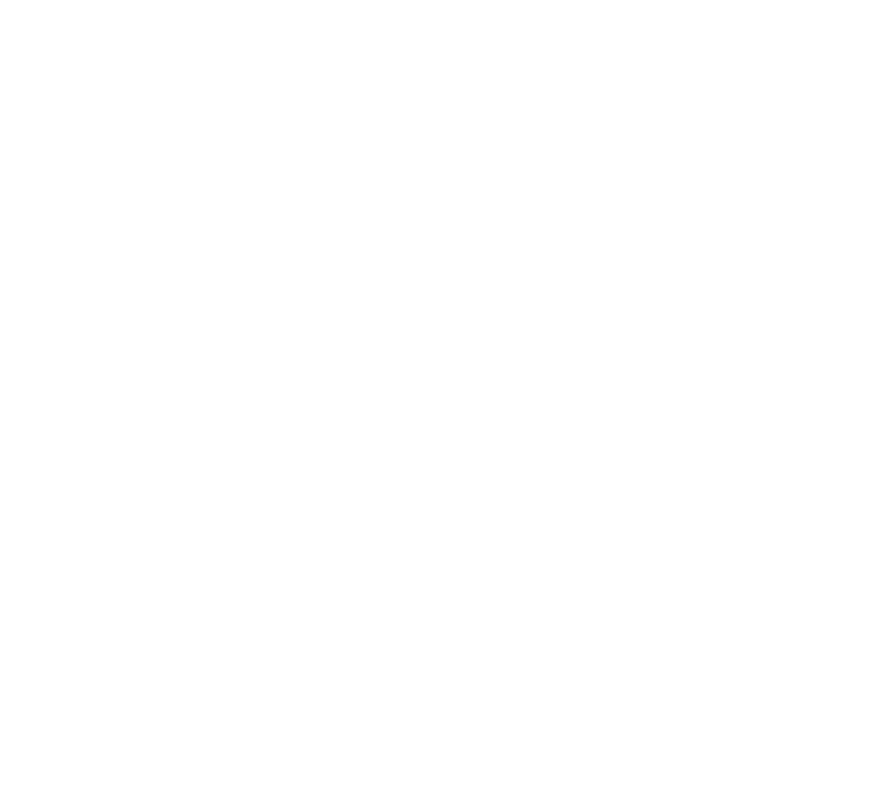
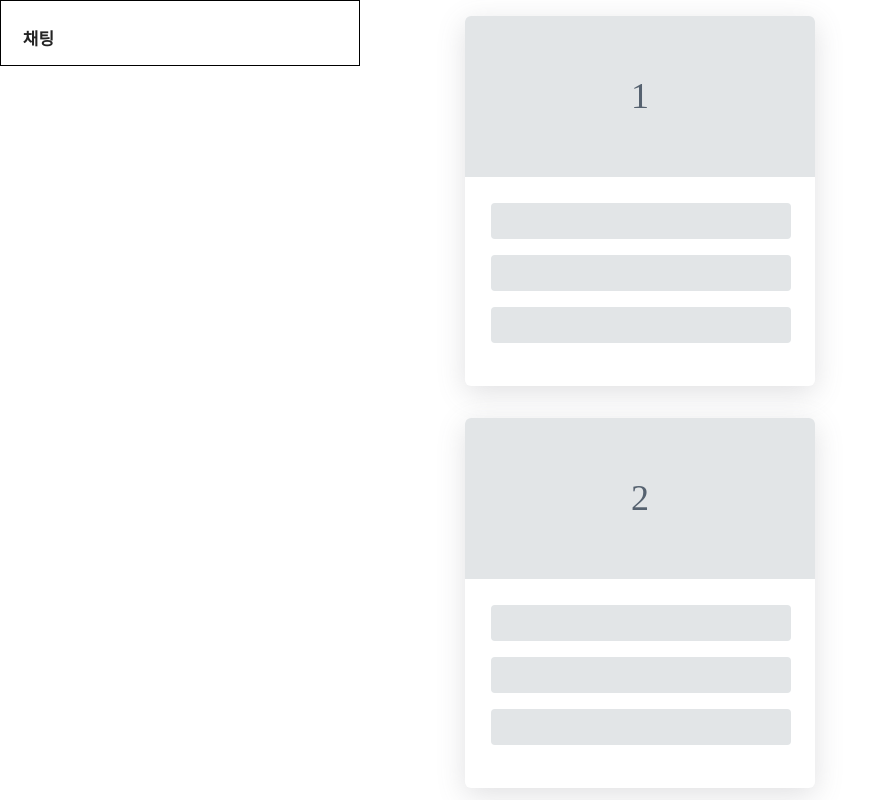
Before and after one commit to HackISTP/todoBoard, a React (Create React App) app: page /chatlist in a window 1280 px wide. Before the commit this address had no page. Shown: the top 800 px of the page, without its empty margins (0-882 px from the left). Built offline with nearby package versions, Linux system fonts and the light colour scheme.

Commit message:
:art: ADD: 무한 스크롤 test

```diff
--- /dev/null
+++ b/src/pages/ChatList.jsx
@@ -0,0 +1,107 @@
+import { useEffect, useState } from "react";
+import styled from "styled-components";
+import Item from "./Item";
+import Loader from "./Loader";
+const ChatList = () => {
+  const [target, setTarget] = useState(null);
+  const [isLoaded, setIsLoaded] = useState(false);
+  const [itemLists, setItemLists] = useState([1]);
+
+  useEffect(() => {
+    console.log(itemLists);
+  }, [itemLists]);
+
+  const getMoreItem = async () => {
+    setIsLoaded(true);
+    await new Promise((resolve) => setTimeout(resolve, 1500));
+    let Items = [1, 2, 3, 4, 5, 6, 7, 8, 9, 10];
+    setItemLists((itemLists) => itemLists.concat(Items));
+    setIsLoaded(false);
+  };
+
+  const onIntersect = async ([entry], observer) => {
+    if (entry.isIntersecting && !isLoaded) {
+      observer.unobserve(entry.target);
+      await getMoreItem();
+      observer.observe(entry.target);
+    }
+  };
+
+  useEffect(() => {
+    let observer;
+    if (target) {
+      observer = new IntersectionObserver(onIntersect, {
+        threshold: 0.4,
+      });
+      observer.observe(target);
+    }
+    return () => observer && observer.disconnect();
+  }, [target]);
+  return (
+    <>
+      <ChatHeader>
+        <p>채팅</p>
+      </ChatHeader>
+      <div>
+        <AppWrap>
+          {itemLists.map((v, i) => {
+            return <Item number={i + 1} key={i} />;
+          })}
+          <div ref={setTarget} className="Target-Element">
+            {isLoaded && <Loader />}
+          </div>
+        </AppWrap>
+      </div>
+    </>
+  );
+};
+export default ChatList;
+const ChatHeader = styled.div`
+  box-sizing: border-box;
+
+  position: absolute;
+  width: 360px;
+  height: 66px;
+  left: 0px;
+  top: 0px;
+  border: 1px solid black;
+  /* White */
+
+  background: #ffffff;
+  & p {
+    position: absolute;
+    left: 6.11%;
+    right: 85%;
+    top: 40.91%;
+    bottom: 21.21%;
+
+    font-family: "Noto Sans KR";
+    font-style: normal;
+    font-weight: 700;
+    font-size: 17px;
+    line-height: 25px;
+    /* identical to box height */
+
+    /* black */
+
+    color: #242424;
+  }
+`;
+const AppWrap = styled.div`
+  width: 100%;
+  height: 100%;
+  display: flex;
+  flex-direction: column;
+  justify-content: center;
+  text-align: center;
+  align-items: center;
+
+  .Target-Element {
+    width: 100vw;
+    height: 140px;
+    display: flex;
+    justify-content: center;
+    text-align: center;
+    align-items: center;
+  }
+`;
--- a/src/shares/Router.js
+++ b/src/shares/Router.js
@@ -1,15 +1,20 @@
 import { BrowserRouter, Route, Routes } from "react-router-dom";
-import Chat from "../pages/Chat";
+import Signup from "../pages/Signup";
+import ChatList from "../pages/ChatList";
 import Chatting from "../pages/Chatting";
 import Invite from "../pages/Invite";
 import Main from "../pages/Main";
+import Login from "../pages/login";
 
 const Router = () => {
   return (
     <BrowserRouter>
       <Routes>
-        <Route path="/" element={<Invite />} />
+        <Route path="/invite" element={<Invite />} />
+        <Route path="/chatlist" element={<ChatList />} />
         <Route path="/chatting" element={<Chatting />} />
+        <Route path="/signup" element={<Signup />} />
+        <Route path="/" element={<Login />} />
         <Route path="/main" element={<Main />} />
       </Routes>
     </BrowserRouter>
```
